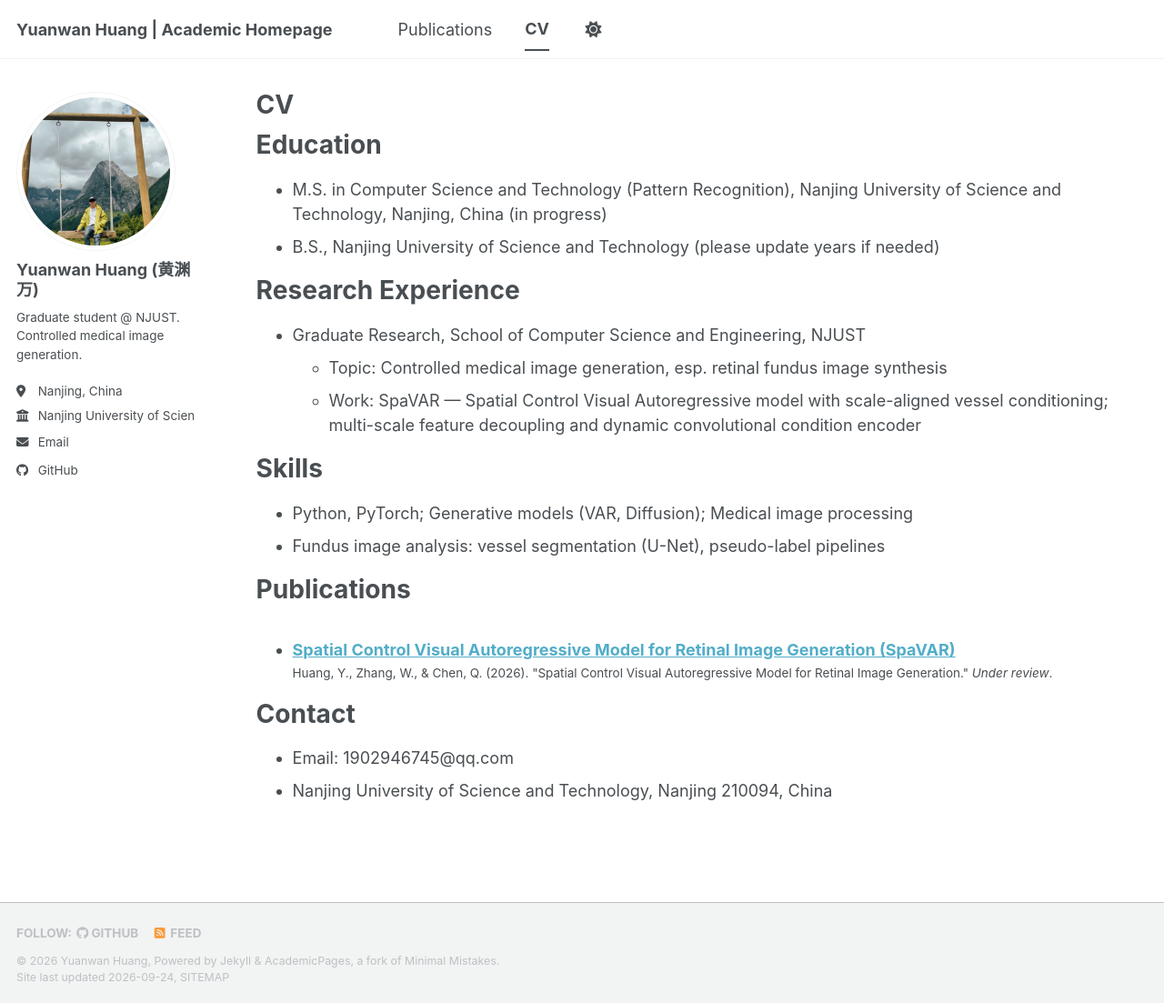
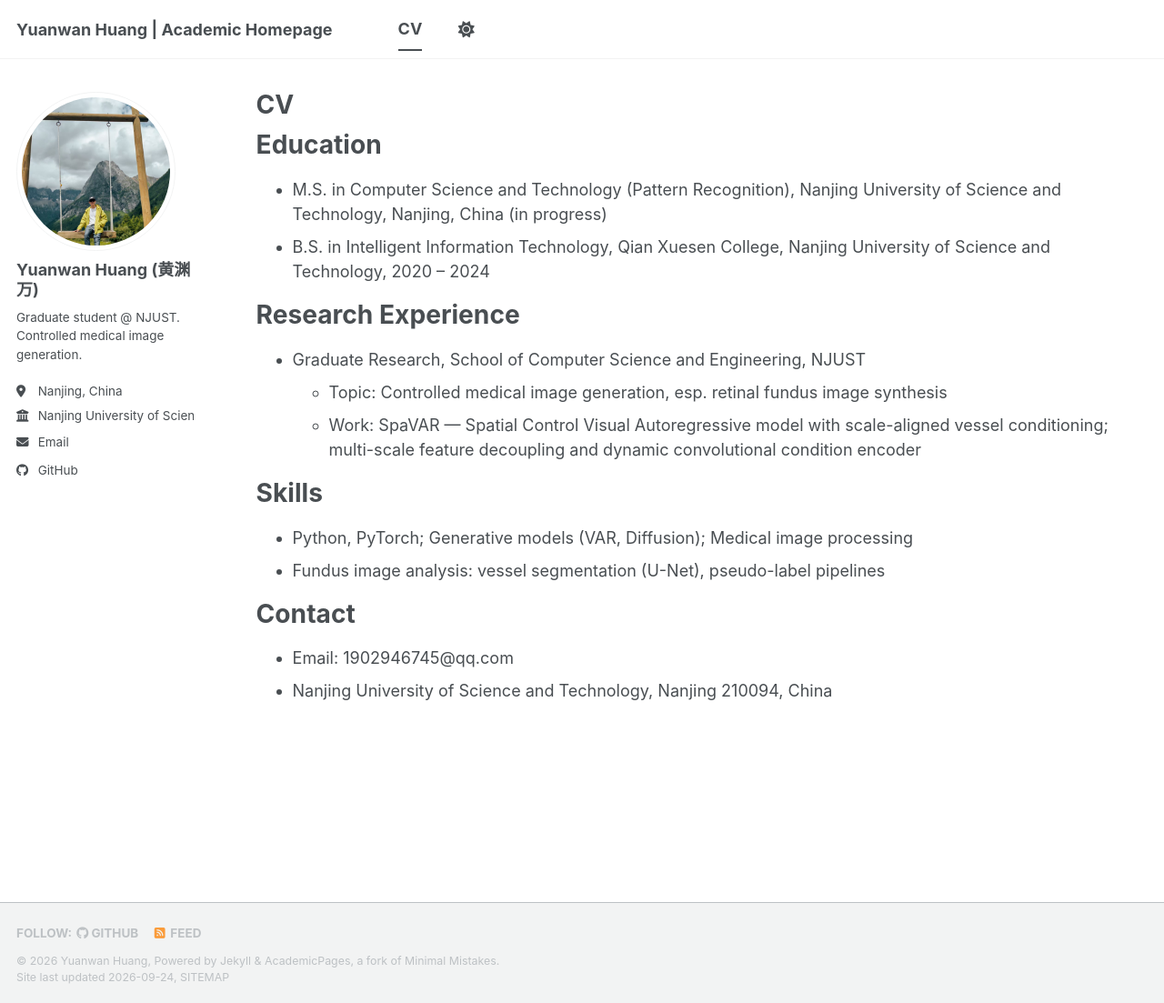
Before and after one commit to liang-fen/liang-fen.github.io, a Jekyll site: the page built from _pages/cv.md, in a window 1280 px wide and 1103 px high. Shown: the whole window at 91% size. Built offline with Jekyll 4.4.1, drawn with Linux system fonts in a browser that asks for light colours; a style sheet for code colours, icons or effects is not loaded.

Commit message:
Remove publications section, add B.S. 2020-2024 Qian Xuesen College

```diff
--- a/_data/navigation.yml
+++ b/_data/navigation.yml
@@ -8,8 +8,5 @@
 #      Markdown formatted page while the second is generated using JSON.
 
 main:
-  - title: "Publications"
-    url: /publications/
-
   - title: "CV"
     url: /cv/
--- a/_pages/cv.md
+++ b/_pages/cv.md
@@ -12,7 +12,7 @@ redirect_from:
 Education
 ======
 * M.S. in Computer Science and Technology (Pattern Recognition), Nanjing University of Science and Technology, Nanjing, China (in progress)
-* B.S., Nanjing University of Science and Technology (please update years if needed)
+* B.S. in Intelligent Information Technology, Qian Xuesen College, Nanjing University of Science and Technology, 2020 – 2024
 
 Research Experience
 ======
@@ -25,12 +25,6 @@ Skills
 * Python, PyTorch; Generative models (VAR, Diffusion); Medical image processing
 * Fundus image analysis: vessel segmentation (U-Net), pseudo-label pipelines
 
-Publications
-======
-  <ul>{% for post in site.publications reversed %}
-    {% include archive-single-cv.html %}
-  {% endfor %}</ul>
-
 Contact
 ======
 * Email: 1902946745@qq.com
--- a/_publications/2026-09-01-spavar.md
+++ /dev/null
@@ -1,17 +0,0 @@
----
-title: "Spatial Control Visual Autoregressive Model for Retinal Image Generation (SpaVAR)"
-collection: publications
-category: manuscripts
-permalink: /publication/spavar-retinal-generation
-excerpt: 'Scale-aligned vessel conditioning for retinal fundus image generation with a visual autoregressive model.'
-date: 2026-09-01
-venue: 'Under review'
-paperurl: ''
-citation: 'Huang, Y., Zhang, W., & Chen, Q. (2026). &quot;Spatial Control Visual Autoregressive Model for Retinal Image Generation.&quot; <i>Under review</i>.'
----
-
-A visual autoregressive model providing scale-aligned control for sparse retinal vessel structures, with multi-scale feature semantic decoupling, a dynamic convolutional multi-scale condition encoder, and optic-disc orientation guidance.
-
-* Authors: Yuanwan Huang, Wenbo Zhang, Qiang Chen
-* Keywords: color fundus image generation, visual autoregressive modeling, sparse structure control, multi-scale feature decoupling
-* Contact: 1902946745@qq.com
```
Also changed, not shown: _pages/about.md (+5 -0 lines).
